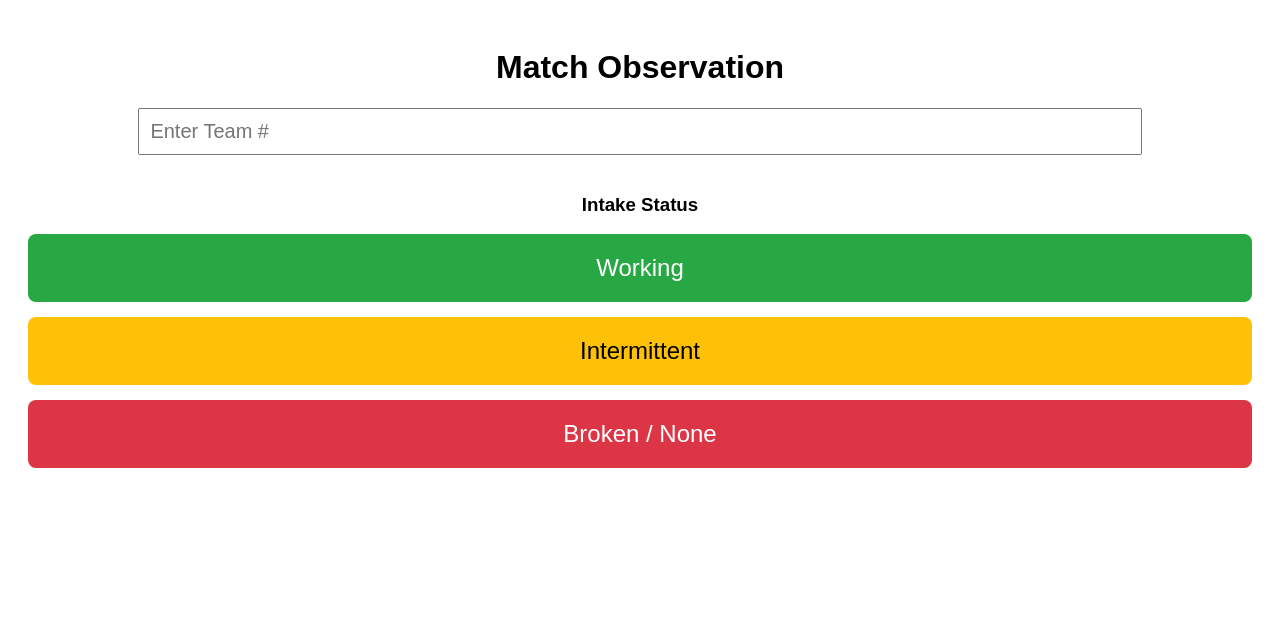
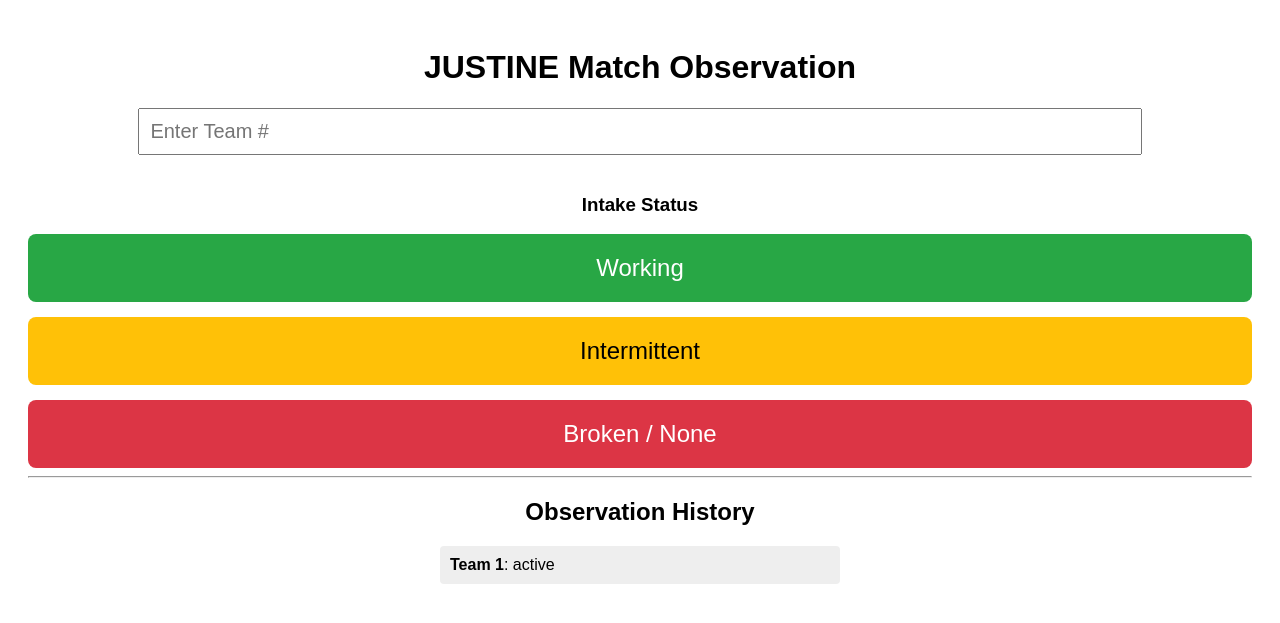
Before and after one commit to robotcat4/JUSTINE, a Flask app: page / in a window 1280 px wide. Shown: the top 623 px of the page. Run offline with Flask 3, Linux system fonts and the light colour scheme; tables that the repository leaves empty hold one stand-in row (values such as "Sample post").

Commit message:
Updated .db file/table creation to create the observations table correctly so that the data is located correctly for inspection in IDE.

```diff
--- a/app.py
+++ b/app.py
@@ -1,13 +1,19 @@
+import os
 from flask import Flask, render_template, request, redirect
 import sqlite3
 
 app = Flask(__name__)
 
+# --- DATABASE PATHING ---
+# This finds the folder where app.py lives and creates a path to observations.db there
+BASE_DIR = os.path.abspath(os.path.dirname(__file__))
+DB_PATH = os.path.join(BASE_DIR, 'observations.db')
+
 # --- DATABASE SETUP ---
 def init_db():
-    conn = sqlite3.connect('observations.db')
+    print(f"DEBUG: Connecting to database at {DB_PATH}")
+    conn = sqlite3.connect(DB_PATH)
     cursor = conn.cursor()
-    # Create the table if it doesn't exist yet
     cursor.execute('''
         CREATE TABLE IF NOT EXISTS observations (
             id INTEGER PRIMARY KEY AUTOINCREMENT,
@@ -18,32 +24,34 @@ def init_db():
     conn.commit()
     conn.close()
 
-# Run the setup function immediately
 init_db()
 
 # --- ROUTES ---
 
 @app.route('/')
 def index():
-    # This just shows the entry form
-    return render_template('index.html')
+    # Fetch all data to prove the DB is updating
+    conn = sqlite3.connect(DB_PATH)
+    conn.row_factory = sqlite3.Row
+    cursor = conn.cursor()
+    cursor.execute('SELECT * FROM observations ORDER BY id DESC')
+    history = cursor.fetchall()
+    conn.close()
+    return render_template('index.html', history=history)
 
 @app.route('/submit', methods=['POST'])
 def submit():
-    # 1. Get data from the HTML form
     team = request.form.get('team_number')
     status = request.form.get('intake_status')
 
-    # 2. Save it to the SQL database
-    conn = sqlite3.connect('observations.db')
+    conn = sqlite3.connect(DB_PATH)
     cursor = conn.cursor()
     cursor.execute('INSERT INTO observations (team_number, intake_status) VALUES (?, ?)',
                    (team, status))
     conn.commit()
     conn.close()
 
-    # 3. Go back to the home page so we can enter another match
-    print(f"Saved: Team {team}, Intake {status}") # Helps you debug in PyCharm
+    print(f"Saved: Team {team}, Intake {status}")
     return redirect('/')
 
 if __name__ == '__main__':
--- a/templates/index.html
+++ b/templates/index.html
@@ -1,26 +1,23 @@
 <!DOCTYPE html>
 <html>
 <head>
-    <title>FRC Match Observer</title>
+    <title>JUSTINE | Match Observation</title>
     <style>
         body { font-family: sans-serif; padding: 20px; text-align: center; }
         input { font-size: 20px; padding: 10px; width: 80%; margin-bottom: 20px; }
         .btn-group { display: flex; flex-direction: column; gap: 15px; }
-        button {
-            font-size: 24px; padding: 20px; cursor: pointer;
-            border: none; border-radius: 8px; color: white;
-        }
+        button { font-size: 24px; padding: 20px; cursor: pointer; border: none; border-radius: 8px; color: white; }
         .green { background-color: #28a745; }
         .yellow { background-color: #ffc107; color: black; }
         .red { background-color: #dc3545; }
+        .history-item { text-align: left; background: #eee; margin: 5px 0; padding: 10px; border-radius: 4px; list-style: none; }
     </style>
 </head>
 <body>
-    <h1>Match Observation</h1>
+    <h1>JUSTINE Match Observation</h1>
 
     <form action="/submit" method="post">
         <input type="number" name="team_number" placeholder="Enter Team #" required>
-
         <h3>Intake Status</h3>
         <div class="btn-group">
             <button type="submit" name="intake_status" value="Working" class="green">Working</button>
@@ -28,5 +25,17 @@
             <button type="submit" name="intake_status" value="Broken" class="red">Broken / None</button>
         </div>
     </form>
+
+    <hr>
+    <h2>Observation History</h2>
+    <div style="max-width: 400px; margin: 0 auto;">
+        {% for row in history %}
+            <div class="history-item">
+                <strong>Team {{ row.team_number }}</strong>: {{ row.intake_status }}
+            </div>
+        {% else %}
+            <p>No observations recorded yet.</p>
+        {% endfor %}
+    </div>
 </body>
 </html>
```
